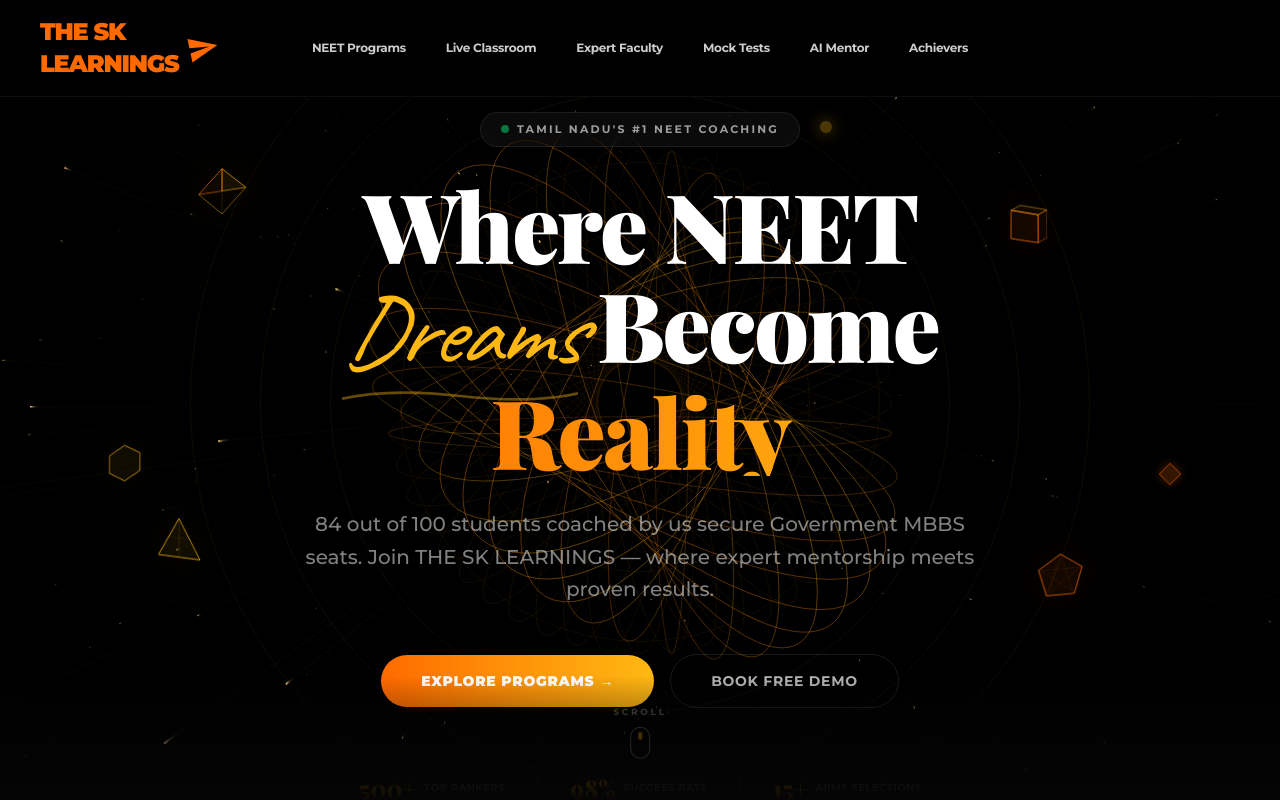
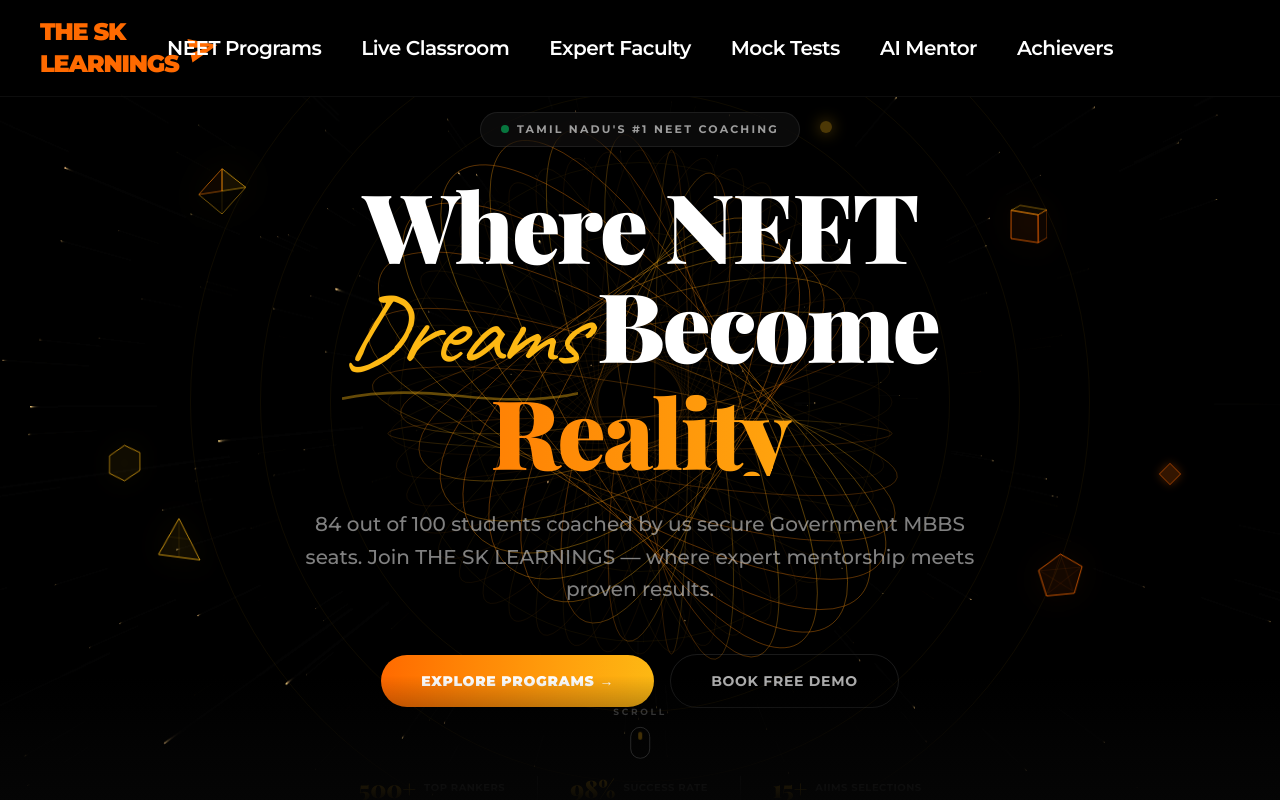
Before and after one commit to Pandip1436/SK, a React (Vite) app: page / in a window 1280 px wide. Shown: the top 800 px of the page. Built offline with nearby package versions, Linux system fonts and the light colour scheme; a web font is replaced by a local one.

Commit message:
First Commit

```diff
--- a/src/components/Navbar.tsx
+++ b/src/components/Navbar.tsx
@@ -30,7 +30,7 @@
             <a
               key={link.name}
               href={link.href}
-              className="text-xs font-bold text-white/80 hover:text-white transition-colors tracking-tight whitespace-nowrap"
+              className="text-xl font-semibold text-white hover:text-brand-gold transition-colors tracking-tight whitespace-nowrap"
             >
               {link.name}
             </a>
```
